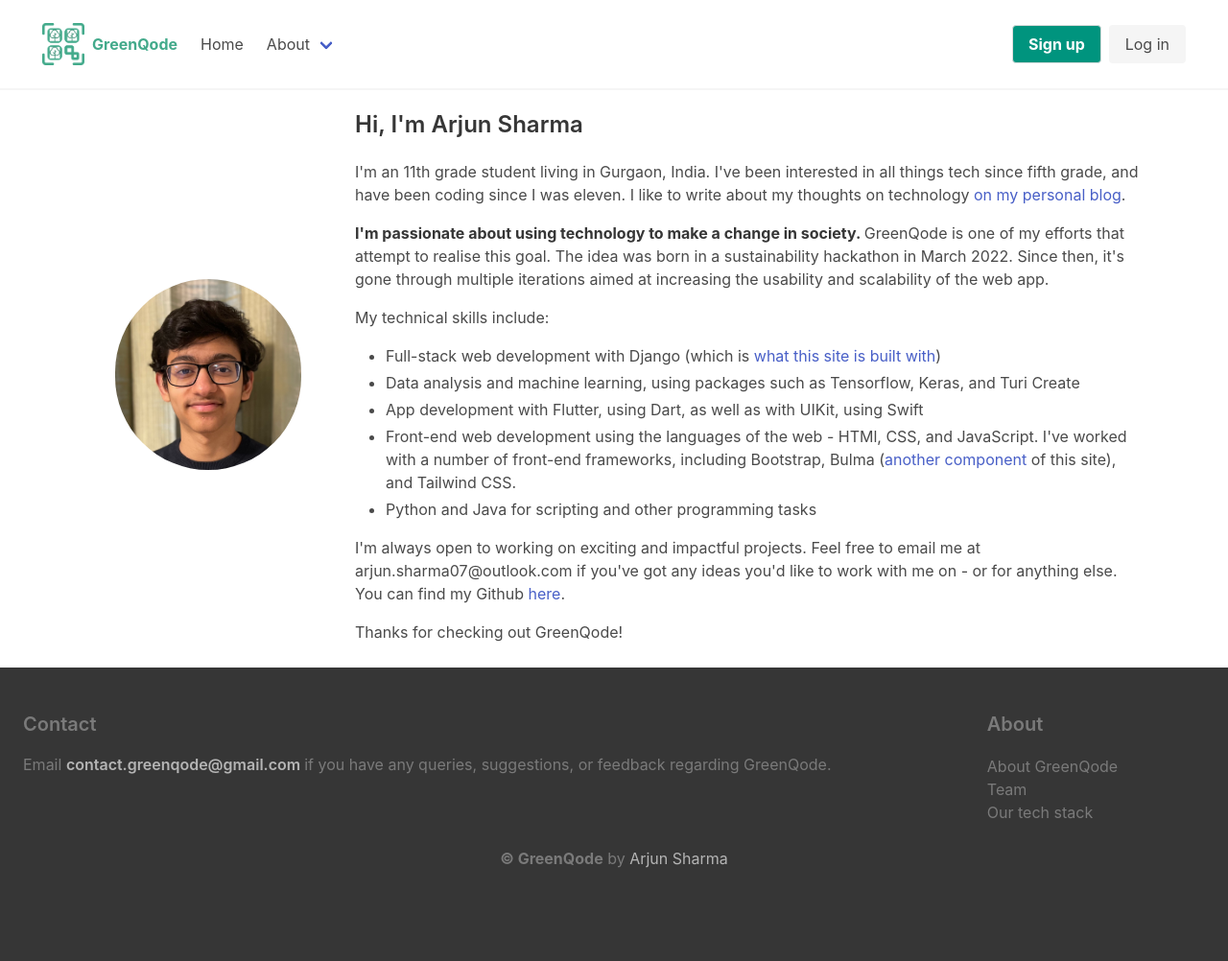
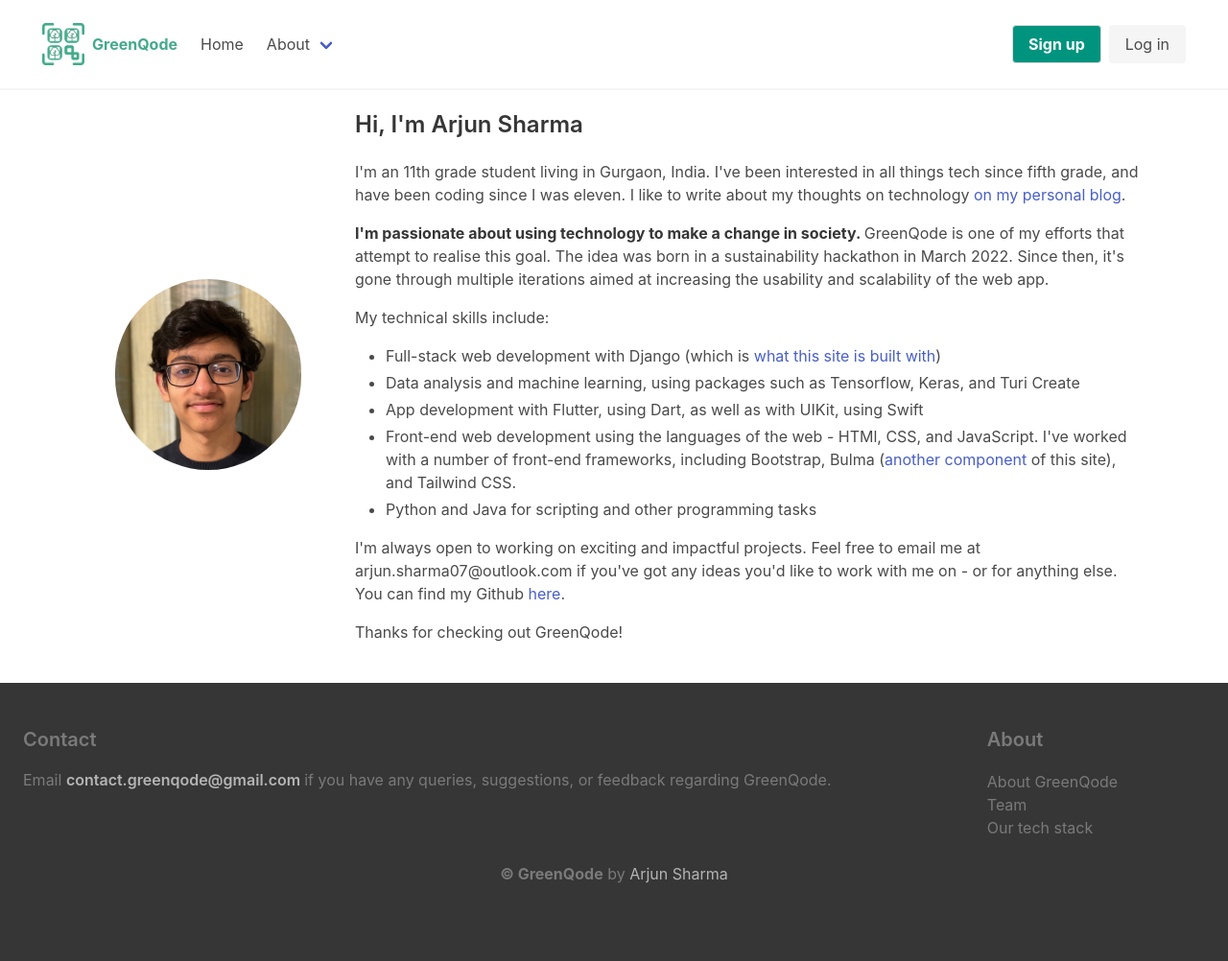
Before and after one commit to ArjunS07/greenqode, a Django app: page /team in a window 1280 px wide. Shown: the whole page at 96% size. Run offline with Django 4.2, Linux system fonts and the light colour scheme.

Commit message:
more fixes

```diff
--- a/static/css/main.css
+++ b/static/css/main.css
@@ -24,5 +24,5 @@ html, body {
 }
 
 main {
-    min-height: calc(100vh - 306px);
+    min-height: calc(100vh - 290px);
 }
--- a/templates/communityCollection.html
+++ b/templates/communityCollection.html
@@ -28,7 +28,7 @@
 
     <div class="buttons are-medium">
 
-      {% if numItems > 0%}
+      {% if numItems > 0 %}
       <a href="{{ printurl }}" target="_blank" class = "mr-2">
         <button class="button has-background-primary-dark	has-text-white is-flex is-align-items-center is-justify-content-center">
           <span class="icon is-medium">
@@ -37,7 +37,7 @@
           <span> Print QR codes</span>
         </button>
       </a>
-      {% endif }
+      {% endif %}
 
       <a href="{% url 'additem' %}">
         <button class="button has-background-primary-dark	has-text-white is-flex is-align-items-center is-justify-content-center">
```
